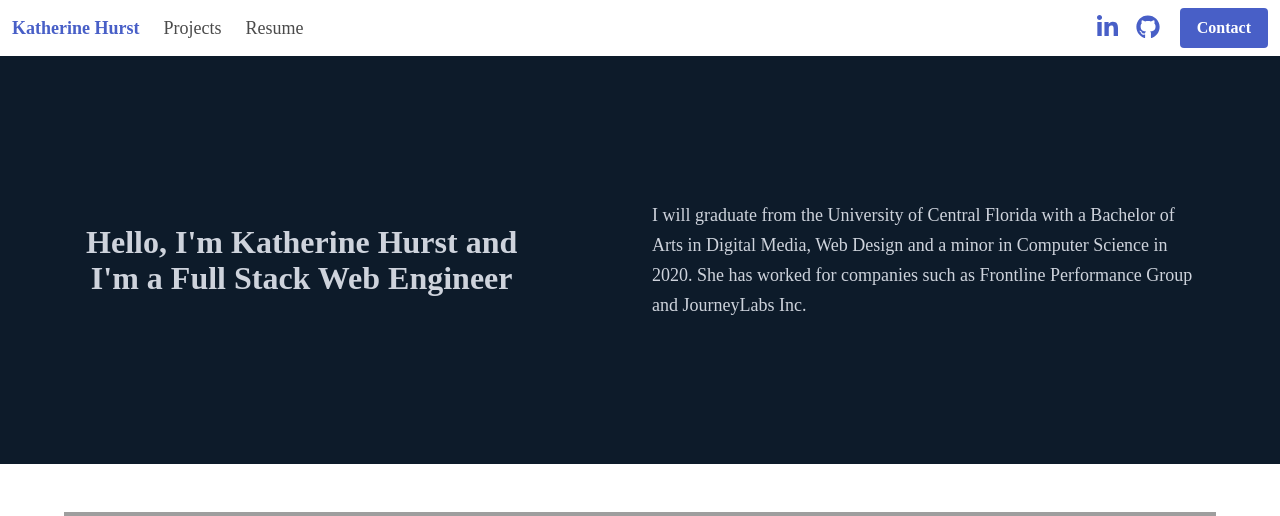
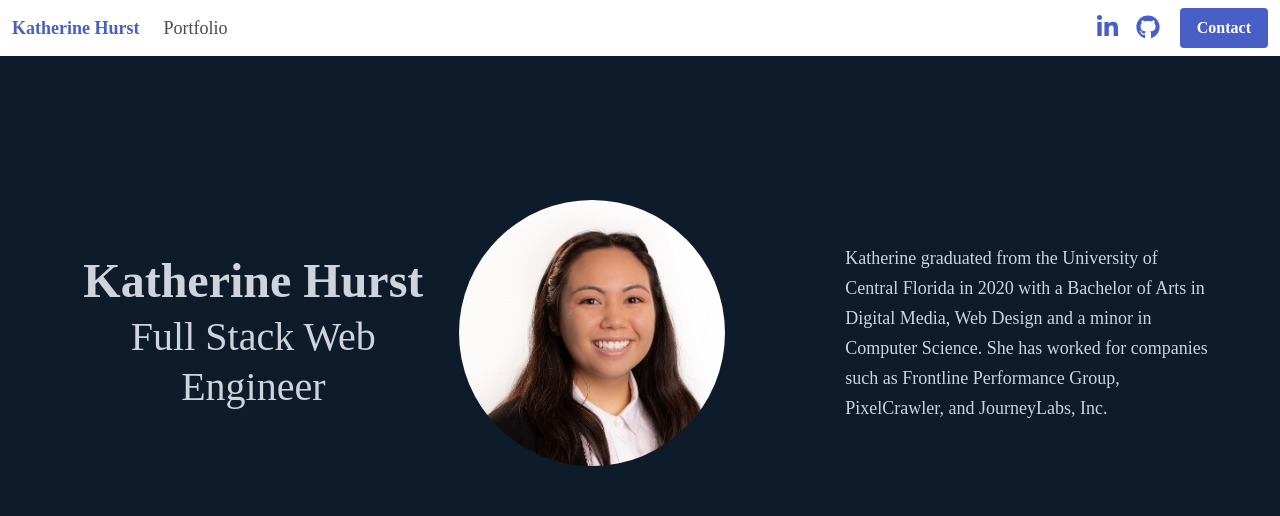
Before and after one commit to KatLH/KatLH.github.io, a PHP site: page / in a window 1280 px wide. Shown: the top 516 px of the page. Run offline with PHP 8.4, Linux system fonts and the light colour scheme; some libraries are stand-ins or nearby versions; some web fonts are replaced; grey boxes are pictures that could not be loaded.

Commit message:
redo layout and colors

```diff
--- a/index.html
+++ b/index.html
@@ -11,7 +11,7 @@
 
     <body>
         <!--Navbar-->
-        <nav class="navbar" role="navigation" aria-label="main navigation">
+        <nav class="navbar white" role="navigation" aria-label="main navigation">
             <div class="navbar-brand">
                 <a class="navbar-item" href="index.html"><strong>Katherine Hurst</strong></a>
 
@@ -24,8 +24,8 @@
 
             <div id="navbarBasicExample" class="navbar-menu">
                 <div class="navbar-start">
-                    <a class="navbar-item" href="#web">Projects</a>
-                    <a class="navbar-item" href="#">Resume</a>
+                    <a class="navbar-item" href="#web">Portfolio</a>
+                    <!--<a class="navbar-item" href="#">Resume</a>-->
                 </div>
 
                 <div class="navbar-end">
@@ -55,36 +55,34 @@
             <div class="hero-body">
                 <div class="container">
                     <div class="columns is-vcentered">
-                        <div class="column is-5">
-                            <h1 class="title light-grey-text">Hello, I'm Katherine Hurst and I'm a Full Stack Web Engineer</h1>
+                        <div class="column is-4">
+                            <h1 class="title is-1 light-grey-text large has-text-centered">Katherine Hurst</h1>
+                            <h2 class="subtitle is-2 light-grey-text has-text-centered">Full Stack Web Engineer</h2>
                         </div>
-                        <div class="column is-6 is-offset-1 light-grey-text">
-                            <p>I will graduate from the University of Central Florida with a Bachelor of Arts in Digital Media, Web Design and a minor in Computer Science in 2020. She has worked for companies such as Frontline Performance Group and JourneyLabs Inc.</p>
+                        <div class="column is-3">
+                            <figure class="image">
+                                <img class="is-rounded" src="img/headshot/KatherineHurstHeadshot.JPG" alt="Katherine Hurst's headshot.">
+                            </figure>
+                        </div>
+                        <div class="column is-4 is-offset-1 light-grey-text">
+                            <p class="light-grey-text">Katherine graduated from the University of Central Florida in 2020 with a Bachelor of Arts in Digital Media, Web Design and a minor in Computer Science. She has worked for companies such as Frontline Performance Group, PixelCrawler, and JourneyLabs, Inc.</p>
                         </div>
                     </div>
                 </div>
             </div>
         </section>
 
-        <section class="hero">
-            <div class="hero-body">
-                <div class="container">
-                    <figure class="image is-5by4">
-                        <img src="img/headshot/KatherineHurst.JPG" alt="Katherine Hurst's headshot.">
-                    </figure>
-                </div>
-            </div>
-        </section>
-
         <!--Skills-->
-        <div class="container is-fluid">
+        <div class="container is-fluid mint">
+            <div class="skillsbg">
                 <div class="section">
-                <h2 class="title">Skills</h2>
+                    <h2 class="title is-2 eerie-text has-text-centered">Skills</h2>
                 </div>
 
-            <!--Rated Skills-->
+                <!--Skills: Row 1-->
                 <div class="section">
                     <div class="columns">
+                        <!--HTML5, CSS, SCSS, JavaScript-->
                         <div class="column">
                             <div class="columns is-variable is-1">
                                 <div class="column">
@@ -128,6 +126,102 @@
                             </div>
                         </div>
 
+                        <!--BootStrap, Bulma, Materialize, WordPress-->
+                        <div class="column">
+                            <div class="columns is-variable is-1">
+                                <div class="column">
+                                    <ul>
+                                        <li>BootStrap</li>
+                                        <li>Bulma</li>
+                                        <li>Materialize</li>
+                                        <li>WordPress</li>
+                                    </ul>
+                                </div>
+                                <div class="column">
+                                    <ul>
+                                        <li>
+                                            <i class="fas fa-star fa-xs"></i>
+                                            <i class="fas fa-star fa-xs"></i>
+                                        </li>
+                                        <li>
+                                            <i class="fas fa-star fa-xs"></i>
+                                            <i class="fas fa-star fa-xs"></i>
+                                            <i class="fas fa-star fa-xs"></i>
+                                        </li>
+                                        <li>
+                                            <i class="fas fa-star fa-xs"></i>
+                                            <i class="fas fa-star fa-xs"></i>
+                                            <i class="fas fa-star fa-xs"></i>
+                                            <i class="fas fa-star fa-xs"></i>
+                                            <i class="fas fa-star fa-xs"></i>
+                                        </li>
+                                        <li>
+                                            <i class="fas fa-star fa-xs"></i>
+                                            <i class="fas fa-star fa-xs"></i>
+                                            <i class="fas fa-star fa-xs"></i>
+                                            <i class="fas fa-star fa-xs"></i>
+                                        </li>
+                                    </ul>
+                                </div>
+                            </div>
+                        </div>
+
+                        <!--Adobe-->
+                        <div class="column">
+                            <div class="columns is-variable is-1">
+                                <div class="column">
+                                    <ul>
+                                        <li>Illustrator</li>
+                                        <li>InDesign</li>
+                                        <li>Photoshop</li>
+                                        <li>Premiere Pro</li>
+                                        <li>XD</li>
+                                    </ul>
+                                </div>
+                                <div class="column">
+                                    <ul>
+                                        <li>
+                                            <i class="fas fa-star fa-xs"></i>
+                                            <i class="fas fa-star fa-xs"></i>
+                                            <i class="fas fa-star fa-xs"></i>
+                                            <i class="fas fa-star fa-xs"></i>
+                                            <i class="fas fa-star-half fa-xs"></i>
+                                        </li>
+                                        <li>
+                                            <i class="fas fa-star fa-xs"></i>
+                                            <i class="fas fa-star fa-xs"></i>
+                                            <i class="fas fa-star fa-xs"></i>
+                                            <i class="fas fa-star-half fa-xs"></i>
+                                        </li>
+                                        <li>
+                                            <i class="fas fa-star fa-xs"></i>
+                                            <i class="fas fa-star fa-xs"></i>
+                                            <i class="fas fa-star fa-xs"></i>
+                                            <i class="fas fa-star-half fa-xs"></i>
+                                        </li>
+                                        <li>
+                                            <i class="fas fa-star fa-xs"></i>
+                                            <i class="fas fa-star fa-xs"></i>
+                                            <i class="fas fa-star fa-xs"></i>
+                                            <i class="fas fa-star fa-xs"></i>
+                                        </li>
+                                        <li>
+                                            <i class="fas fa-star fa-xs"></i>
+                                            <i class="fas fa-star fa-xs"></i>
+                                            <i class="fas fa-star fa-xs"></i>
+                                            <i class="fas fa-star fa-xs"></i>
+                                        </li>
+                                    </ul>
+                                </div>
+                            </div>
+                        </div>
+                    </div>
+                </div>
+
+                <!--Skills: Row 2-->
+                <div class="section">
+                    <div class="columns">
+                        <!--jQuery, AJAX, PHP, MySQL-->
                         <div class="column">
                             <div class="columns is-variable is-1">
                                 <div class="column">
@@ -242,110 +298,98 @@
                                 </div>
                             </div>
                         </div>
-                </div>
-            </div>
 
                         <!--Misc Skills-->
-            <div class="section">
-                <div class="columns">
-                    <!--Operating Systems-->
+                        <div class="column">
+                            <div class="columns is-variable is-1">
                                 <div class="column">
                                     <ul>
-                            <li>Linux Ubuntu</li>
-                            <li>Windows</li>
-                            <li>Mac</li>
+                                        <li>UX/UI</li>
+                                        <li>Responsive Design</li>
+                                        <li>Accessibility</li>
                                     </ul>
                                 </div>
                                 <div class="column">
-                        Adobe Photoshop
-                        Adobe Illustrator
-                        Adobe InDesign
-                        Adobe XD
-                        Adobe Premiere Pro
-                    </div>
-                    <div class="column">
-                        UX/UI
-                        Responsive Design
-                        Accessibility
-                        API Integration and Implementation
-                        Git/Source control
-                    </div>
-                    <div class="column">
-                        IntelliJ
-                        Eclipse
-                        CodeBlocks
-                        Atom
-                        VScode
+                                    <ul>
+                                        <li>
+                                            <i class="fas fa-star fa-xs"></i>
+                                            <i class="fas fa-star fa-xs"></i>
+                                            <i class="fas fa-star fa-xs"></i>
+                                        </li>
+                                        <li>
+                                            <i class="fas fa-star fa-xs"></i>
+                                            <i class="fas fa-star fa-xs"></i>
+                                            <i class="fas fa-star-half fa-xs"></i>
+                                        </li>
+                                        <li>
+                                            <i class="fas fa-star fa-xs"></i>
+                                            <i class="fas fa-star-half fa-xs"></i>
+                                        </li>
+                                    </ul>
                                 </div>
                             </div>
                         </div>
                     </div>
-        <hr>
+                </div>
+            </div>
+        </div>
 
+        <div id="web" class="green">
+            <div class="section">
+                <h2 class="title is-2 has-text-centered" style="color:#F2FAFF;">Portfolio</h2>
+            </div>
             <!--Website portfolio-->
-        <div id="web" class="container is-fluid">
+            <div class="container is-fluid">
+                <div class="section width90">
                     <div class="section">
-                <h2 class="title">Websites</h2>
+                        <h3 class="title is-3" style="color:#F2FAFF;text-decoration: underline;">Websites</h3>
                     </div>
-            <div class="section">
-                <div class="tile is-ancestor">
-                    <div class="tile is-vertical is-12">
 
-                        <!--Tile row #1-->
-                        <div class="tile">
-                            <div class="tile is-parent is-vertical">
+                    <div class="columns is-desktop">
                         <!--Orlando Magic 8 Ball-->
-                                <article class="tile is-child notification is-link">
+                        <div class="column is-3 proj">
                             <p class="title has-text-centered">Orlando Magic 8 Ball</p>
                             <figure class="image is-4by3">
-                                        <img src="img/web/orlandomagic8ball.png">
+                                <a href="projects/websites/orlandoMagic8Ball/index.html" target="_blank"><img src="img/web/orlandomagic8ball.png"></a>
                             </figure>
                             <div class="content">
                                 <p>Online community for Orlando Magic basketball fans to discuss their game predictions and get the latest team
                                     statistics.</p>
                                 <p>Developed using JavaScript, jQuery, AJAX, PHP, MySQL, Materialize, and MySportsFeeds API.</p>
-                                        <a class="button is-primary " href="projects/websites/orlandoMagic8Ball/index.html" target="_blank">Click Here to
-                                            View</a>
                             </div>
-                                </article>
+                        </div>
 
                         <!--Refractions-->
-                                <article class="tile is-child notification shadow">
+                        <div class="column is-3 proj">
                             <p class="title  has-text-centered">Refractions</p>
                             <figure class="image is-4by3">
-                                        <img src="img/web/refractions.png">
+                                <a href="projects/websites/Refractions/index.html" target="_blank"><img src="img/web/refractions.png"></a>
                             </figure>
                             <div class="content">
                                 <p>Ecommerce website for users to design a custom mirror or select one from the catalog.</p>
                                 <p>Developed using HTML, CSS, Flexbox, and JavaScript.</p>
-                                        <a class="button is-primary" href="projects/websites/Refractions/index.html" target="_blank">Click Here to
-                                            View</a>
-                                </article>
+                            </div>
                         </div>
 
-                            <!--Tile row #2-->
-                            <div class="tile is-parent is-vertical">
                         <!--Autumn In Space-->
-                                <article class="tile is-child notification eton">
+                        <div class="column is-3 proj">
                             <p class="title has-text-centered">Autumn In Space</p>
                             <figure class="image is-4by3">
-                                        <img src="img/web/ais.png">
+                                <a href="projects/websites/autumn_in_space/nav/index.html" target="_blank"><img src="img/web/ais.png"></a>
                             </figure>
                             <div class="content">
                                 <p>Freelance job designing a website for the artist, Autumn in Space, to display their portfolio pieces,
                                     commission
                                     pricing, and contact information.</p>
                                 <p>Developed using HTML, CSS, and JavaScript.</p>
-                                        <a class="button is-primary" href="projects/websites/autumn_in_space/nav/index.html" target="_blank">Click Here
-                                            to View</a>
                             </div>
-                                </article>
+                        </div>
 
                         <!--Hiking Trail Finder-->
-                                <article class="tile is-child notification is-warning">
+                        <div class="column is-3 proj">
                             <p class="title has-text-centered">Hiking Trail Finder</p>
                             <figure class="image is-4by3">
-                                        <img src="img/web/trailfinder.png">
+                                <a href="projects/websites/trail_finder/index.html" target="_blank"><img src="img/web/trailfinder.png"></a>
                             </figure>
                             <div class="content">
                                 <p>A single page web application that uses the Trail Finder API to help users find hiking trails near them,
@@ -353,57 +397,45 @@
                                     filters the user
                                     chose.</p>
                                 <p>Developed using jQuery, AJAX, JSON, and Materialize.</p>
-                                        <a class="button is-primary" href="projects/websites/trail_finder/index.html" target="_blank">Click Here to
-                                            View</a>
-                                    </div>
-                                </article>
-                            </div>
-
                             </div>
                         </div>
                     </div>
                 </div>
             </div>
-        <hr>
 
             <!--Mockups-->
             <div id="mockups" class="container is-fluid">
+                <div class="section width90">
                     <div class="section">
-                <h2 class="title">Mockups</h2>
+                        <h3 class="title is-3" style="color:#F2FAFF;text-decoration: underline;">Mockups</h3>
                     </div>
-            <div class="section">
-                <div class="columns">
-                    <div class="column is-two-fifths">
-                        <article class="tile is-child notification is-info">
+
+                    <div class="columns is-desktop is-variable is-3">
+                        <div class="column is-3 proj">
                             <p class="title has-text-centered">Midnight Slice Mobile App Mockups</p>
                             <figure class="image ">
                                 <img src="img/pizza/pizza_mobile_menu.png" alt="Pizza startup mobile navigation menu mockup.">
                             </figure>
-                            <!--
-                            <div class="content has-text-centered">
-                                <a class="button is-primary" href="#" target="_blank">View the rest of the collection.</a>
                         </div>
-                            -->
-                        </article>
-                    </div>
-                    <div class="column is-two-fifths">
-                        <article class="tile is-child notification is-info">
+                        <div class="column is-3 proj">
                             <p class="title has-text-centered">Website Rebrand</p>
                             <figure class="image is-3414x1367">
-                                <a href="https://xd.adobe.com/view/658e0c1f-547a-4e86-6178-50e2e270e883-13bf/" target="_blank"><img src="img/dandelion_cafe/tea_menu.png" alt="Dandelion Communitea Cafe website rebrand mockup."></a>
+                                <a href="https://xd.adobe.com/view/658e0c1f-547a-4e86-6178-50e2e270e883-13bf/" target="_blank"><img
+                                        src="img/dandelion_cafe/tea_menu.png" alt="Dandelion Communitea Cafe website rebrand mockup."></a>
                             </figure>
-                        </article>
+                        </div>
                     </div>
                 </div>
             </div>
         </div>
 
+
         <!--Contact-->
-        <footer id="contact" class="footer">
+        <footer id="contact" class="footer eerie">
             <div class="content">
                 <div class="columns">
                     <div class="column">
-                        <h3 class="has-text-left"><strong>Katherine Hurst</strong></h3>
+                        <h3 class="has-text-left"><span class="white-text">Katherine Hurst</span></h3>
                         <span class="icon">
                             <a href="https://www.linkedin.com/in/katherine-hurst-/" target="_blank"><i class="fab fa-linkedin-in fa-lg"></i></a>
                         </span>
@@ -411,10 +443,10 @@
                             <a href="https://github.com/KatLH" target="_blank"><i class="fab fa-github fa-lg"></i></a>
                         </span>
                     </div>
-                    <div class="column">
-                        <h4 class="has-text-left"><strong>Contact</strong></h4>
+                    <div class="column white-text">
+                        <h4 class="has-text-left"><span class="white-text">Contact</span></h4>
                         <p>katherinehurst.dev@gmail.com</p>
-                        <p>941-357-6613</p>
+                        <p>( 941 ) 357-6613</p>
                         <p>Orlando, FL</p>
                     </div>
 
--- a/main.css
+++ b/main.css
@@ -21,16 +21,48 @@
 .eerie { background-color: #0D1B2A; }
 .yankee { background-color: #1B263B; }
 .light-grey { background-color: #CED3DC; }
-.shadow { background-color: #777DA7; }
-.eton { background-color: #94C9A9; }
 
 .eerie-text { color: #0D1B2A; }
 .yankee-text { color: #1B263B; }
 .light-grey-text { color: #CED3DC; }
-.shadow-text { color: #777DA7; }
-.eton-text { color: #94C9A9; }
+.white-text { color: white; }
+.royal-blue-text { color: #0A2463; }
 
 
+
+.royal-blue { background-color: #0A2463; }
+.french-sky-blue { background-color: #7692FF; }
+.gargoyle-gas { background-color: #FFE74C; }
+.platinum { background-color: #E2E2E2; }
+.white { background-color: white; }
+
+.mint {
+    background-color: #D4F1ED;
+}
+.green {
+    padding: 40px 0;
+    background-color: #2A8C85;
+}
+
+.skillsbg {
+    width: 90%;
+    margin: 20px auto;
+    padding: 20px 50px;
+    color: #0D1B2A;
+}
+
+.proj {
+    margin: 8px 4px;
+    padding: 20px 15px;
+    border-radius: 2px;
+    box-shadow: 0px 1px 2px 1px rgba(55, 62, 78, 0.4);
+    background-color: #F2FAFF;
+}
+
+.width90 {
+    width: 95%;
+    margin: 0 auto;
+}
 
 
 a {
@@ -46,11 +78,10 @@ ul {
 }
 
 h1, h2, h3, h4 {
-    text-align: center;
     font-family: dosis;
     font-weight: bold;
+    color: #CED3DC;
 }
-
 
 body {
     display: flex;
@@ -74,3 +105,7 @@ main {
     margin: 0 auto;
     width: 90%;
 }
+
+.large {
+    font-size: 55px;
+}
```
Also changed, not shown: other parts of index.html (+1 -39 lines). Lines whose indentation alone changed are shown as unchanged.
